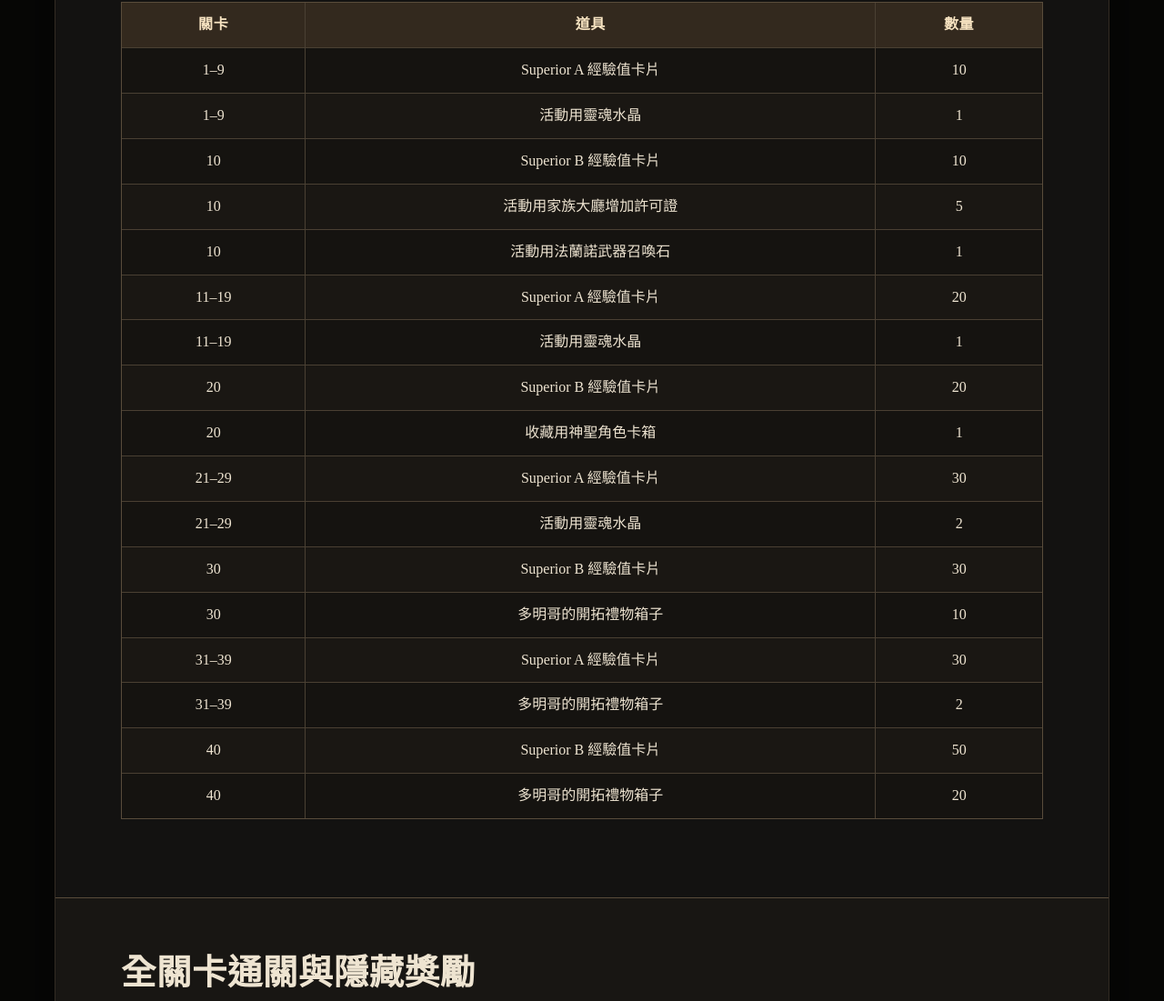
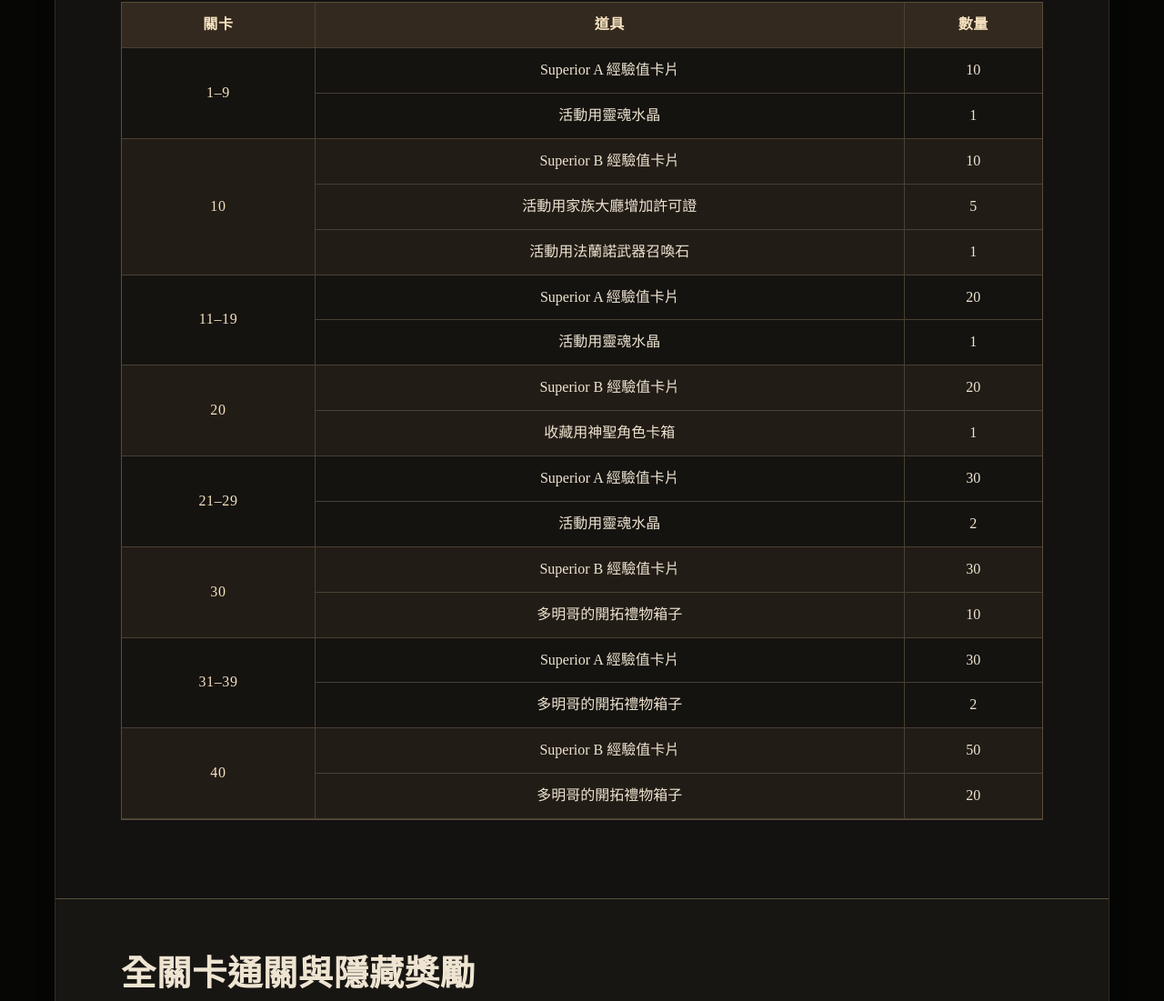
Before and after one commit to aaroncsic-bit/xiaki-ge-mirror, a plain HTML site: page limit-break-event/index.html in a window 1280 px wide. Shown: the part 1397-2498 px from the top of the page at 91% size. Drawn offline with Linux system fonts and the light colour scheme.

Commit message:
Group Limit Break rewards by stage

```diff
--- a/assets/sea-event-rewards.css
+++ b/assets/sea-event-rewards.css
@@ -1,5 +1,19 @@
 .table-scroll table { min-width: 0; }
 .table-scroll th:last-child, .table-scroll td:last-child { white-space: nowrap; }
+
+.stage-rewards .stage-column { width: 21%; }
+.stage-rewards .quantity-column { width: 15%; }
+.stage-rewards tbody { background: #151310; }
+.stage-rewards tbody:nth-of-type(even) { background: #221c16; }
+.stage-rewards tbody tr > :is(th, td) {
+  border-bottom: 1px solid #4a4033;
+  background: inherit;
+}
+.stage-rewards th[scope="rowgroup"] {
+  vertical-align: middle;
+  white-space: nowrap;
+  font-weight: 500;
+}
 
 @media (max-width: 560px) {
   .table-scroll th, .table-scroll td { padding: 9px 7px; font-size: .9rem; }
--- a/limit-break-event/index.html
+++ b/limit-break-event/index.html
@@ -8,7 +8,7 @@
   <link rel="canonical" href="https://aaroncsic-bit.github.io/xiaki-ge-mirror/limit-break-event/">
   <title>2026 突破極限｜夏希漢化 GE翻譯</title>
   <link rel="stylesheet" href="../cafe-event/styles.css">
-  <link rel="stylesheet" href="../assets/sea-event-rewards.css">
+  <link rel="stylesheet" href="../assets/sea-event-rewards.css?v=grouped-stages">
 </head>
 <body>
   <header class="site-header">
@@ -40,25 +40,43 @@
         <h2>關卡獎勵</h2>
         <aside class="notice">每個關卡只有首次通關時會發放獎勵。表中的關卡區間適用於區間內的各個關卡。</aside><h3>首次通關獎勵</h3>
         <div class="table-scroll" role="region" aria-label="首次通關獎勵" tabindex="0">
-          <table><thead><tr><th scope="col">關卡</th><th scope="col">道具</th><th scope="col">數量</th></tr></thead><tbody>
-            <tr><td>1–9</td><td>Superior A 經驗值卡片</td><td>10</td></tr>
-            <tr><td>1–9</td><td>活動用靈魂水晶</td><td>1</td></tr>
-            <tr><td>10</td><td>Superior B 經驗值卡片</td><td>10</td></tr>
-            <tr><td>10</td><td>活動用家族大廳增加許可證</td><td>5</td></tr>
-            <tr><td>10</td><td>活動用法蘭諾武器召喚石</td><td>1</td></tr>
-            <tr><td>11–19</td><td>Superior A 經驗值卡片</td><td>20</td></tr>
-            <tr><td>11–19</td><td>活動用靈魂水晶</td><td>1</td></tr>
-            <tr><td>20</td><td>Superior B 經驗值卡片</td><td>20</td></tr>
-            <tr><td>20</td><td>收藏用神聖角色卡箱</td><td>1</td></tr>
-            <tr><td>21–29</td><td>Superior A 經驗值卡片</td><td>30</td></tr>
-            <tr><td>21–29</td><td>活動用靈魂水晶</td><td>2</td></tr>
-            <tr><td>30</td><td>Superior B 經驗值卡片</td><td>30</td></tr>
-            <tr><td>30</td><td>多明哥的開拓禮物箱子</td><td>10</td></tr>
-            <tr><td>31–39</td><td>Superior A 經驗值卡片</td><td>30</td></tr>
-            <tr><td>31–39</td><td>多明哥的開拓禮物箱子</td><td>2</td></tr>
-            <tr><td>40</td><td>Superior B 經驗值卡片</td><td>50</td></tr>
-            <tr><td>40</td><td>多明哥的開拓禮物箱子</td><td>20</td></tr>
-          </tbody></table>
+          <table class="stage-rewards">
+            <colgroup><col class="stage-column"><col><col class="quantity-column"></colgroup>
+            <thead><tr><th scope="col">關卡</th><th scope="col">道具</th><th scope="col">數量</th></tr></thead>
+            <tbody>
+              <tr><th scope="rowgroup" rowspan="2">1–9</th><td>Superior A 經驗值卡片</td><td>10</td></tr>
+              <tr><td>活動用靈魂水晶</td><td>1</td></tr>
+            </tbody>
+            <tbody>
+              <tr><th scope="rowgroup" rowspan="3">10</th><td>Superior B 經驗值卡片</td><td>10</td></tr>
+              <tr><td>活動用家族大廳增加許可證</td><td>5</td></tr>
+              <tr><td>活動用法蘭諾武器召喚石</td><td>1</td></tr>
+            </tbody>
+            <tbody>
+              <tr><th scope="rowgroup" rowspan="2">11–19</th><td>Superior A 經驗值卡片</td><td>20</td></tr>
+              <tr><td>活動用靈魂水晶</td><td>1</td></tr>
+            </tbody>
+            <tbody>
+              <tr><th scope="rowgroup" rowspan="2">20</th><td>Superior B 經驗值卡片</td><td>20</td></tr>
+              <tr><td>收藏用神聖角色卡箱</td><td>1</td></tr>
+            </tbody>
+            <tbody>
+              <tr><th scope="rowgroup" rowspan="2">21–29</th><td>Superior A 經驗值卡片</td><td>30</td></tr>
+              <tr><td>活動用靈魂水晶</td><td>2</td></tr>
+            </tbody>
+            <tbody>
+              <tr><th scope="rowgroup" rowspan="2">30</th><td>Superior B 經驗值卡片</td><td>30</td></tr>
+              <tr><td>多明哥的開拓禮物箱子</td><td>10</td></tr>
+            </tbody>
+            <tbody>
+              <tr><th scope="rowgroup" rowspan="2">31–39</th><td>Superior A 經驗值卡片</td><td>30</td></tr>
+              <tr><td>多明哥的開拓禮物箱子</td><td>2</td></tr>
+            </tbody>
+            <tbody>
+              <tr><th scope="rowgroup" rowspan="2">40</th><td>Superior B 經驗值卡片</td><td>50</td></tr>
+              <tr><td>多明哥的開拓禮物箱子</td><td>20</td></tr>
+            </tbody>
+          </table>
         </div>
       </section>
       <section class="content-section content-section--tint">
```
Also changed, not shown: data/notices.json.
